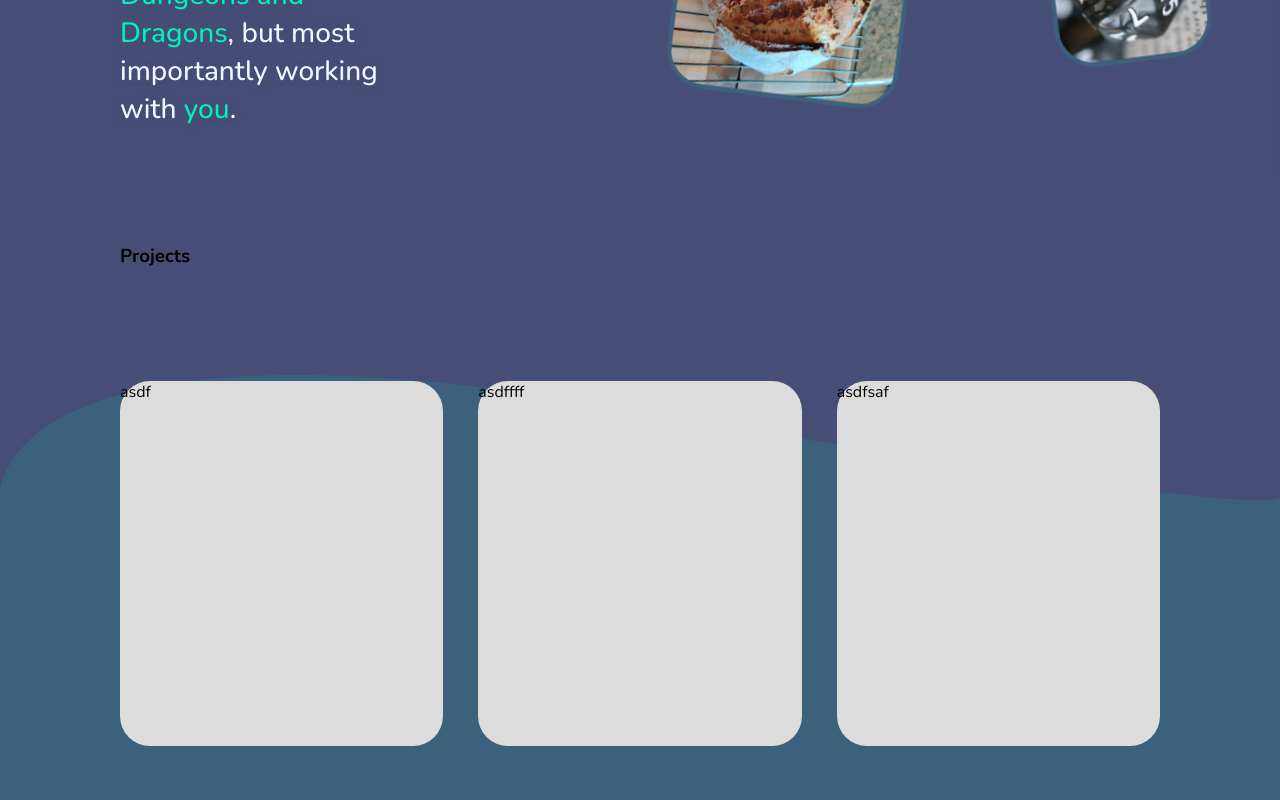
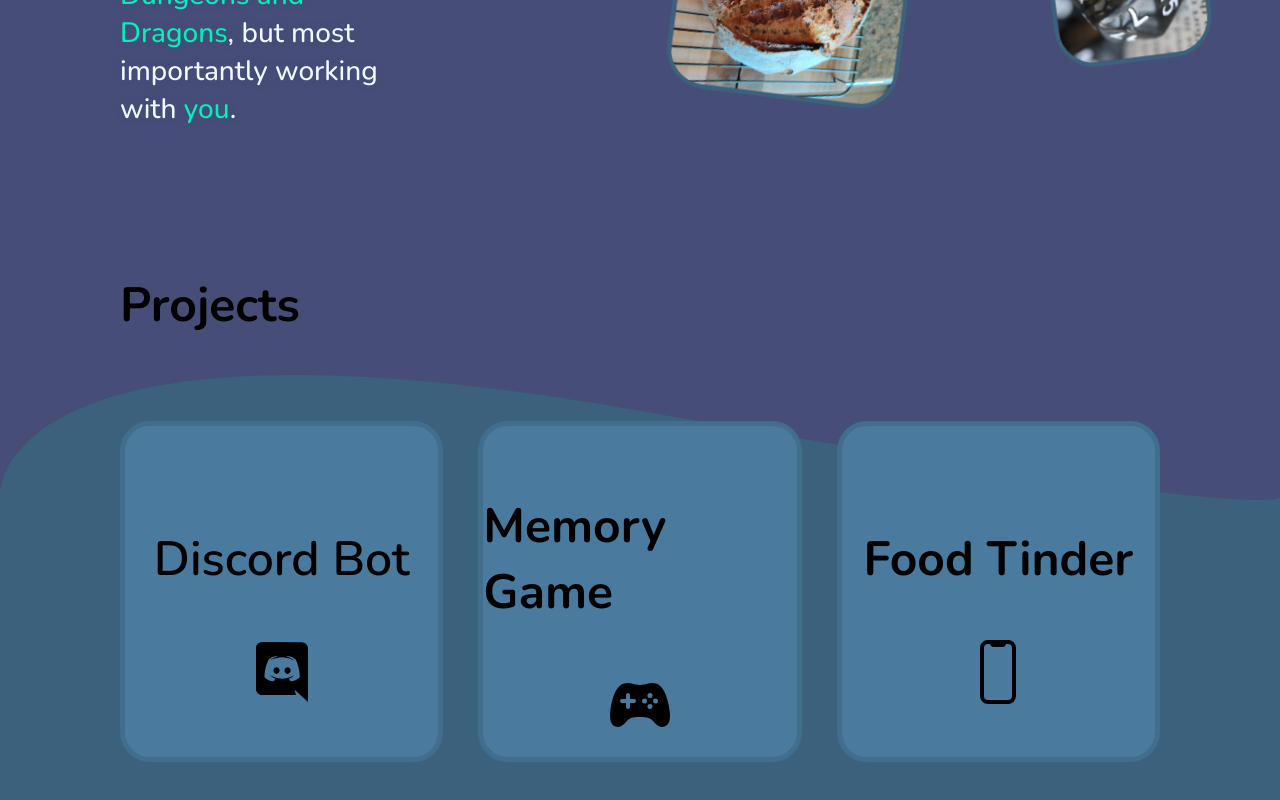
Before and after one commit to AlanCortez1337/portfolio, a React (Vite) app: page / in a window 1280 px wide. Shown: the part 1426-2226 px from the top of the page. Built offline with nearby package versions, Linux system fonts and the light colour scheme.

Commit message:
started working on animations for project cards

```diff
--- a/package.json
+++ b/package.json
@@ -10,7 +10,8 @@
   "dependencies": {
     "framer-motion": "^6.3.3",
     "react": "^18.0.0",
-    "react-dom": "^18.0.0"
+    "react-dom": "^18.0.0",
+    "react-icons": "^4.3.1"
   },
   "devDependencies": {
     "@types/react": "^18.0.0",
--- a/src/App.jsx
+++ b/src/App.jsx
@@ -1,6 +1,7 @@
 import Wave from "./components/svg/wave"
 import Badge from "./components/images/badge"
 import Blurp from "./components/information"
+import Card from "./components/projectCard"
 import './App.css'
 
 
@@ -26,15 +27,9 @@ function App() {
       <section className="projects">
         <div className="project-grid">
           <h3>Projects</h3>
-          <div className="proj1">
-            asdf
-          </div>
-          <div className="proj2">
-            asdffff
-          </div>
-          <div className="proj3">
-            asdfsaf
-          </div>
+          <Card type={1}/>
+          <Card type={2}/>
+          <Card type={3}/>
         </div>
         <Wave shape={4}></Wave>
       </section>
--- /dev/null
+++ b/src/components/projectCard.jsx
@@ -0,0 +1,72 @@
+import { IoLogoDiscord, IoGameController, IoPhonePortraitOutline } from "react-icons/io5";
+import { useState } from "react"
+import { motion, AnimatePresence } from "framer-motion"
+import Burger from "/assests/burg.gif"
+
+function ProjCard({type}) {
+    const [isVisible, setIsVisible] = useState(true);
+
+    const visible = {
+        title: { opacity: 1 },
+        content: { opacity: 0 }
+    };
+
+    const onClick = () => {
+        setIsVisible(!isVisible)
+        console.log(isVisible)
+    }
+
+
+    return(
+        <>
+            {type === 1 &&
+                <motion.div
+                    onHoverStart={onClick}
+                    onHoverEnd={onClick}
+                    className="project-card"
+                >
+                    <AnimatePresence>
+                        {isVisible ?
+                            <motion.div
+                                key="title1"
+                                initial={{opacity: 0}}
+                                animate={{opacity: 1}}
+                                exit={{opacity: 0}}
+                                transition={{duration: 0.75, ease: "easeInOut"}}
+                                className="title-card"
+                            >
+                                <h3>Discord Bot</h3>
+                                <IoLogoDiscord size={"4em"}/>
+                            </motion.div> :
+
+                            <motion.div
+                                key="content1"
+                                initial={{opacity: 0}}
+                                animate={{opacity: 1}}
+                                exit={{opacity: 0}}
+                                transition={{duration: 0.75, ease: "easeInOut"}}
+                                className="content-card"
+                            >
+                                <img src={Burger} alt="" width={300} height={350}/>
+                            </motion.div>
+                        }
+                    </AnimatePresence>
+                </motion.div>
+            }
+            {type === 2 &&
+                <div className="project-card">
+                    <h3>Memory Game</h3>
+                    <IoGameController size={"4em"}/>
+                </div>
+            }
+            {type === 3 &&
+                <div className="project-card">
+                    <h3>Food Tinder</h3>
+                    <IoPhonePortraitOutline size={"4em"}/>
+                </div>
+            }
+        </>
+    );
+}
+
+export default ProjCard;
--- a/src/index.css
+++ b/src/index.css
@@ -8,6 +8,8 @@
   --purple3: #2F7483;
   --purple2: #3B617D;
   --purple1: #464D77;
+  --purpleCard: #4A7A9D;
+  --purpleCardBorder: #426E8D;
   --purple1shadow: #626daa;
   --greenHighlist: #02F1BD;
 }
@@ -197,25 +199,39 @@ body {
 }
 
 .project-grid h3 {
+  font-size: 48px;
   grid-column: span 3;
 }
 
 .project-grid > div {
   border-radius: 30px;
-  background-color: gainsboro;
+  border: var(--purpleCardBorder) 5px solid;
+  border-radius: 30px;
+  background-color: var(--purpleCard);
 }
 
-/* .proj1 {
-  background-color: grey;
+.project-card {
+  display: flex;
+  justify-content: center;
+  align-items: center;
+  flex-direction: column;
 }
 
-.proj2 {
-  background-color: gainsboro;
+.title-card {
+  display: flex;
+  justify-content: center;
+  align-items: center;
+  flex-direction: column;
+  position: absolute;
 }
 
-.proj3 {
-  background-color: whitesmoke;
-} */
+.title-card h3 {
+  font-weight: 600;
+}
+
+.content-card {
+  position: absolute;
+}
 
 .wave-4-svg {
   position: relative;
```
Also changed, not shown: 2 other files (tests, documents, lock files or other folders).
